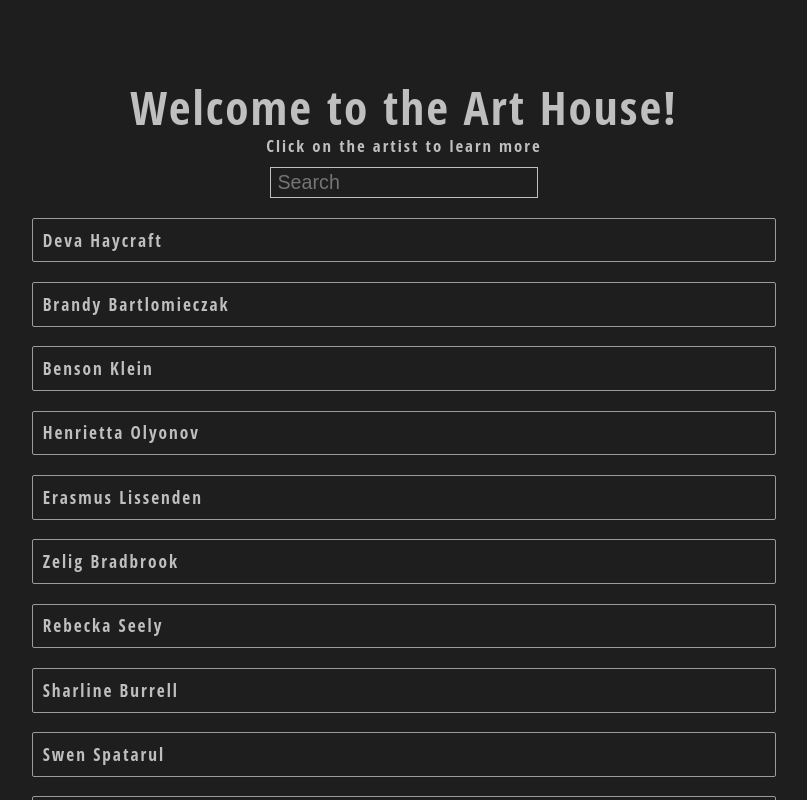
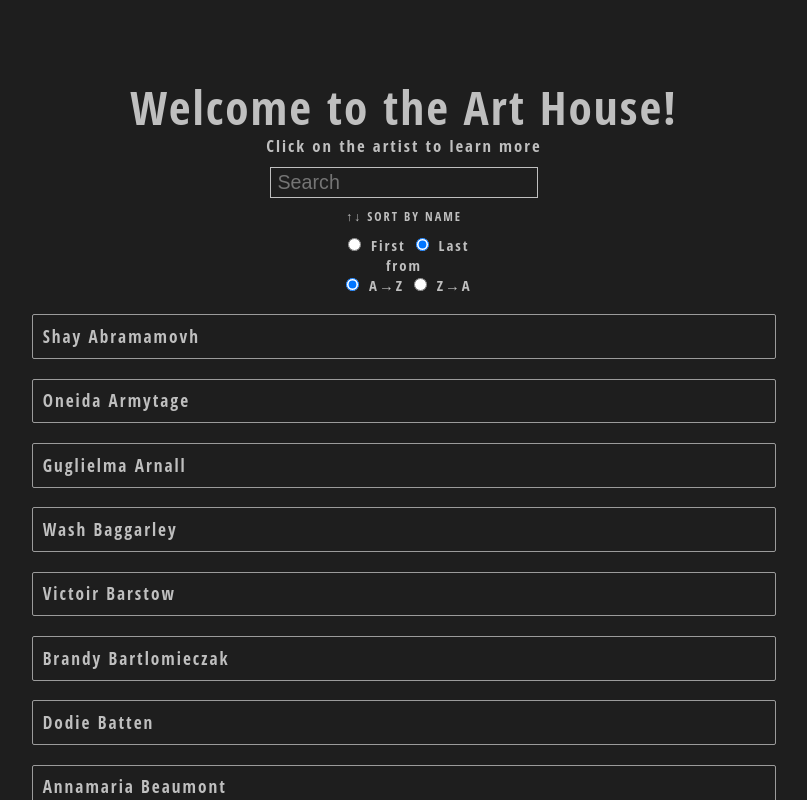
Before and after one commit to codytaft/Server-Render, a Next.js app: page / in a window 1280 px wide. Shown: the top 800 px of the page, without its empty margins (236-1043 px from the left). Built offline with nearby package versions, Linux system fonts and the light colour scheme.

Commit message:
Add handleSort functino in index to sort on load

```diff
--- a/pages/index.js
+++ b/pages/index.js
@@ -2,17 +2,22 @@ import React, { useState } from 'react';
 import Head from '../components/Head';
 import CardContainer from '../components/CardContainer';
 import Search from '../components/Search';
+import Sort from '../components/Sort';
 import events from '../static/mock_events.json';
 
 export default function Home() {
   const [allEvents, setEvents] = useState(events);
 
-  const handleChange = async input => {
+  const handleSearch = input => {
     const filteredEvents = events.filter(event => {
       let stringifiedEvent = JSON.stringify(event).toLowerCase();
       return stringifiedEvent.includes(input.toLowerCase());
     });
     setEvents(filteredEvents);
+  };
+
+  const handleSort = input => {
+    setEvents(input);
   };
 
   return (
@@ -24,8 +29,9 @@ export default function Home() {
         <p className='description'>Click on the artist to learn more </p>
       </div>
       <div className='search-form'>
-        <Search onChange={input => handleChange(input)} />
+        <Search onChange={input => handleSearch(input)} />
       </div>
+      <Sort onChange={input => handleSort(input)} artists={allEvents} />
 
       <CardContainer artists={allEvents} />
       <style jsx global>{`
```
